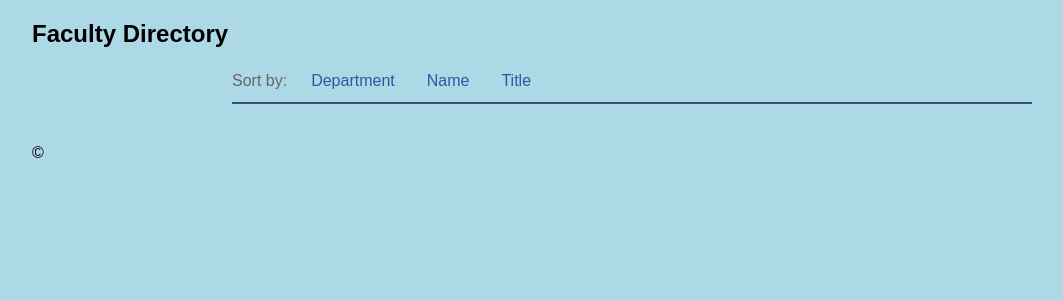
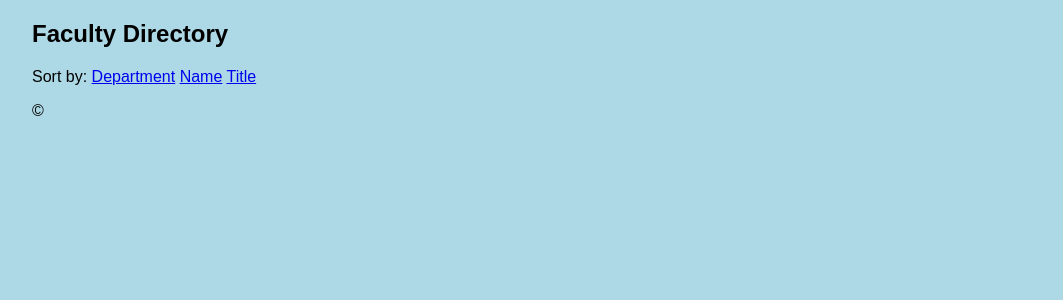
Before and after one commit to diegoestrada11/cse340-practice-Estrada, a Node project: template src/views/faculty/list.ejs in a window 1280 px wide. Shown: the part 58-358 px from the top of the page, without its empty margins (8-1071 px from the left). Run offline with Node 20 templates, Linux system fonts and the light colour scheme; the template is opened without the code that fills it, so the values that code supplies are empty.

Commit message:
remeoved the css for facutly and passed it to faculty.css

```diff
--- a/public/css/main.css
+++ b/public/css/main.css
@@ -27,78 +27,3 @@
         }
     }
 }
-
-/* =========================
-   Faculty Pages
-   ========================= */
-
-.faculty-sorting {
-    display: flex;
-    gap: 1rem;
-    align-items: center;
-    margin-bottom: 1.5rem;
-    padding-bottom: 0.5rem;
-    border-bottom: 2px solid #38537b;
-    max-width: 800px;
-    margin-left: auto;
-    margin-right: auto;
-
-    span {
-        color: #666;
-        font-weight: 500;
-    }
-
-    a {
-        color: #2c5aa0;
-        text-decoration: none;
-        padding: 0.25rem 0.5rem;
-        border-radius: 4px;
-
-        &:hover {
-            background: #f0f4f8;
-        }
-
-        &.active {
-            background: #2c5aa0;
-            color: white;
-        }
-    }
-}
-
-.faculty-list {
-    display: grid;
-    gap: 1.5rem;
-    max-width: 800px;
-    margin: 0 auto;
-
-    .faculty-card {
-        border: 1px solid #ddd;
-        border-radius: 8px;
-        padding: 1.5rem;
-        background: #fff;
-        transition: box-shadow 0.2s ease;
-
-        &:hover {
-            box-shadow: 0 4px 8px rgba(0, 0, 0, 0.1);
-        }
-
-        h3 {
-            margin: 0 0 0.5rem 0;
-
-            a {
-                color: #2c5aa0;
-                text-decoration: none;
-
-                &:hover {
-                    text-decoration: underline;
-                }
-            }
-        }
-
-        .faculty-meta {
-            color: #666;
-            font-weight: 500;
-            margin: 0;
-        }
-    }
-}
```
